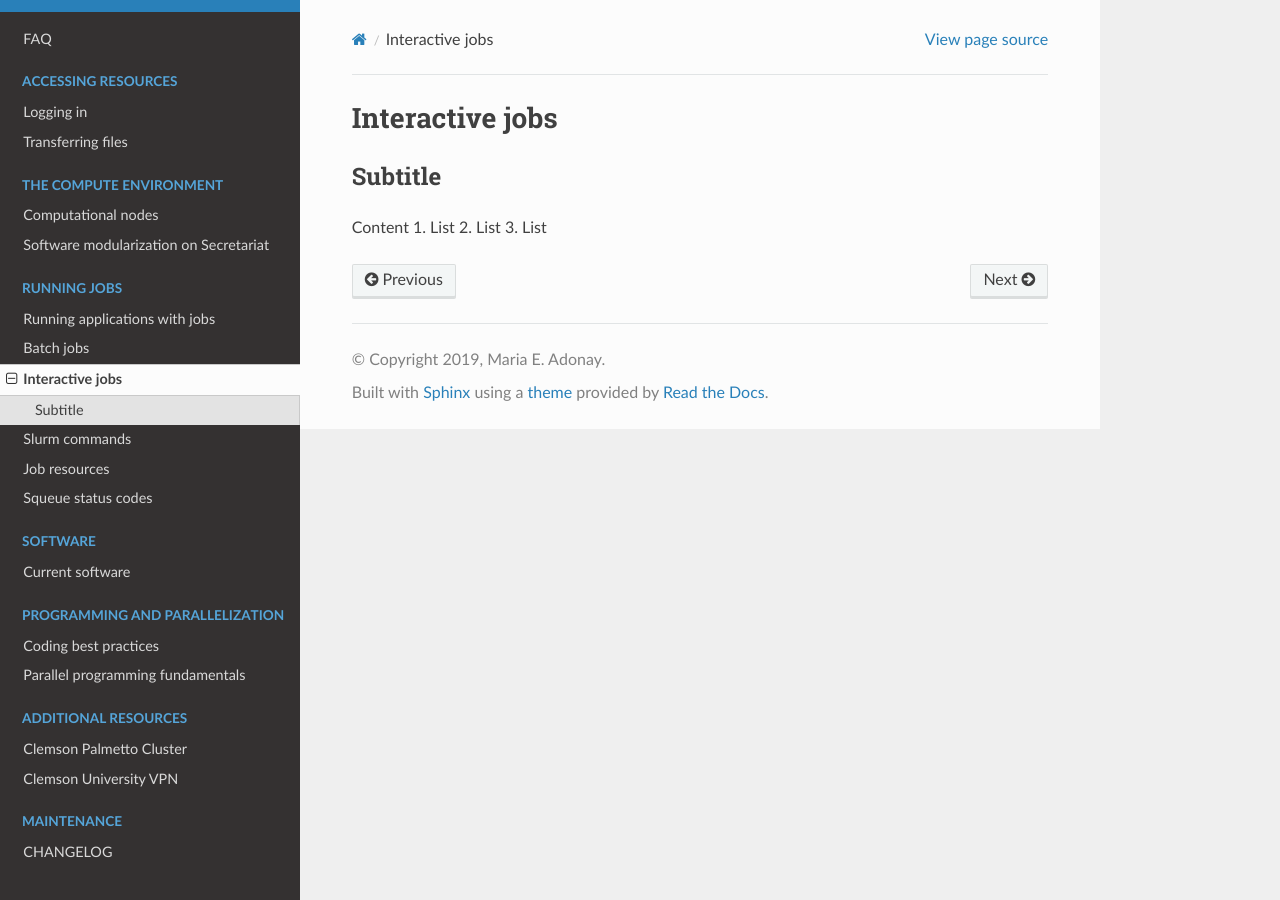
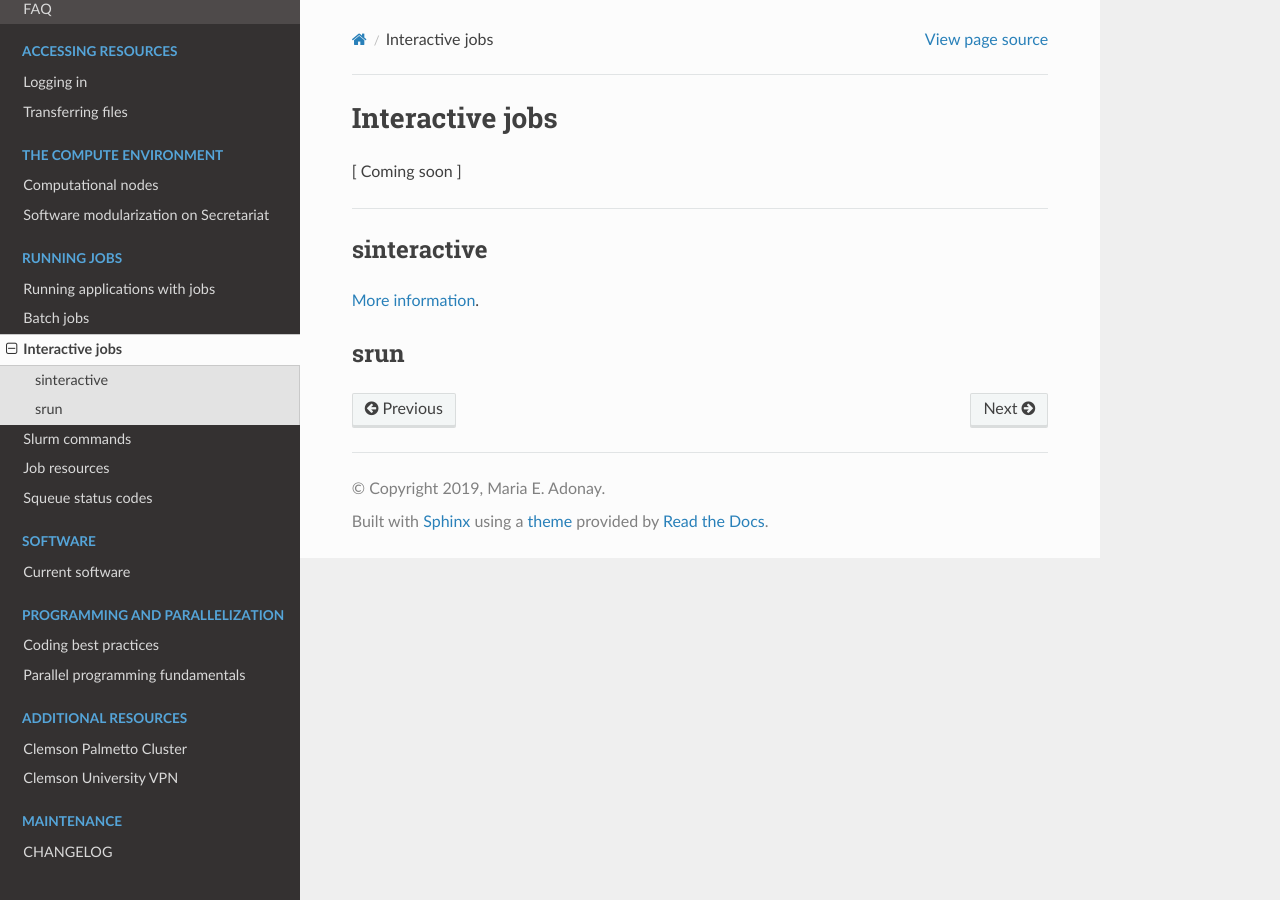
Before and after one commit to amalgamaria/secretariat, a Sphinx documentation site: the page built from docs/running-jobs/interactive-jobs.rst, in a window 1280 px wide. Built offline with Sphinx 7.4.7 and the Read the Docs theme 2.0.0, drawn with Linux system fonts in a browser that asks for light colours.

Commit message:
Format content

```diff
--- a/docs/running-jobs/interactive-jobs.rst
+++ b/docs/running-jobs/interactive-jobs.rst
@@ -1,10 +1,17 @@
+================
 Interactive jobs
 ================
 
-Subtitle
-********
+[ Coming soon ]
 
-Content
-1.	List
-2.	List
-3.	List
+----
+
+sinteractive
+############
+
+`More information`_.
+
+srun
+####
+
+.. _More information:
```
